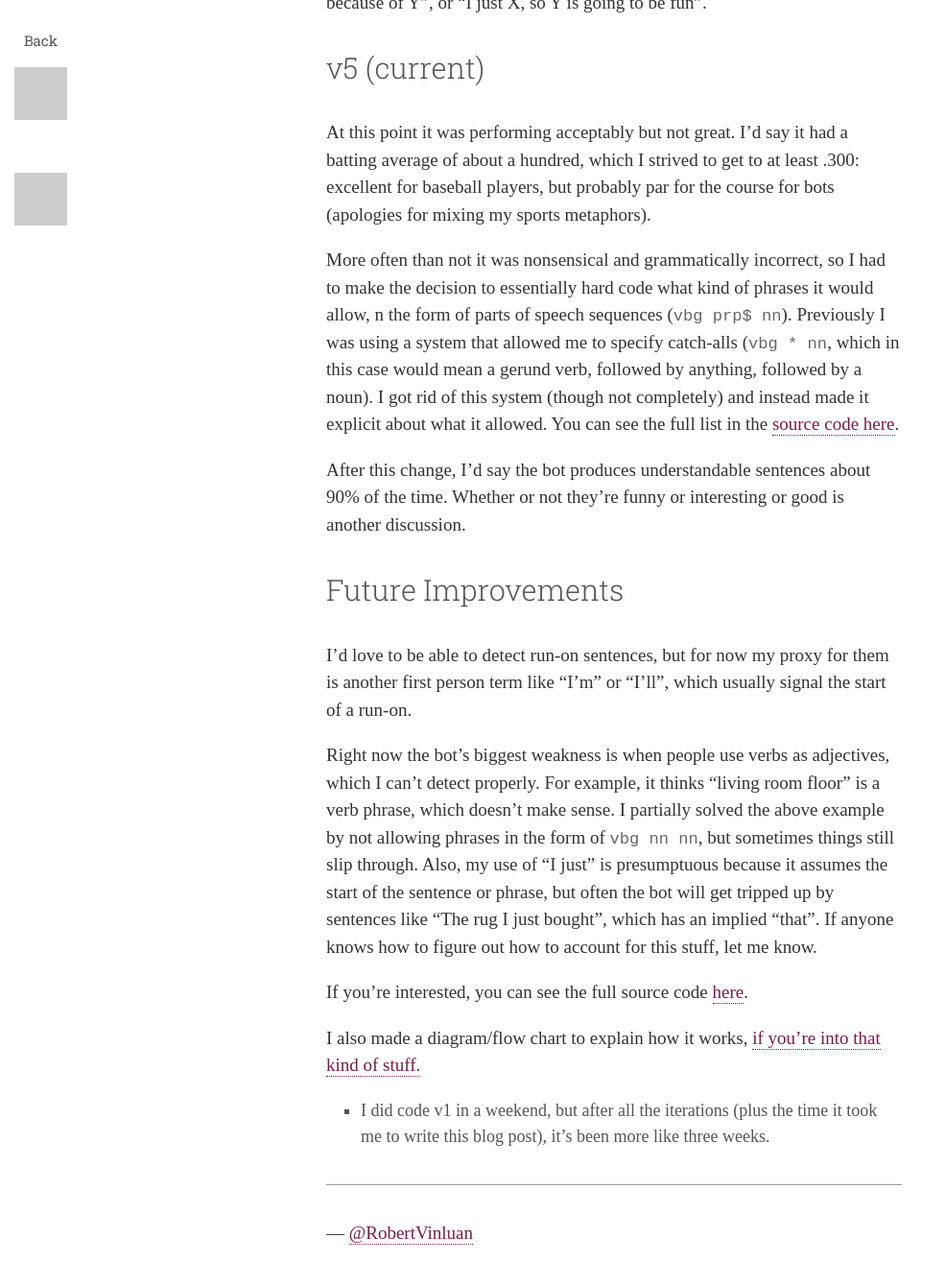
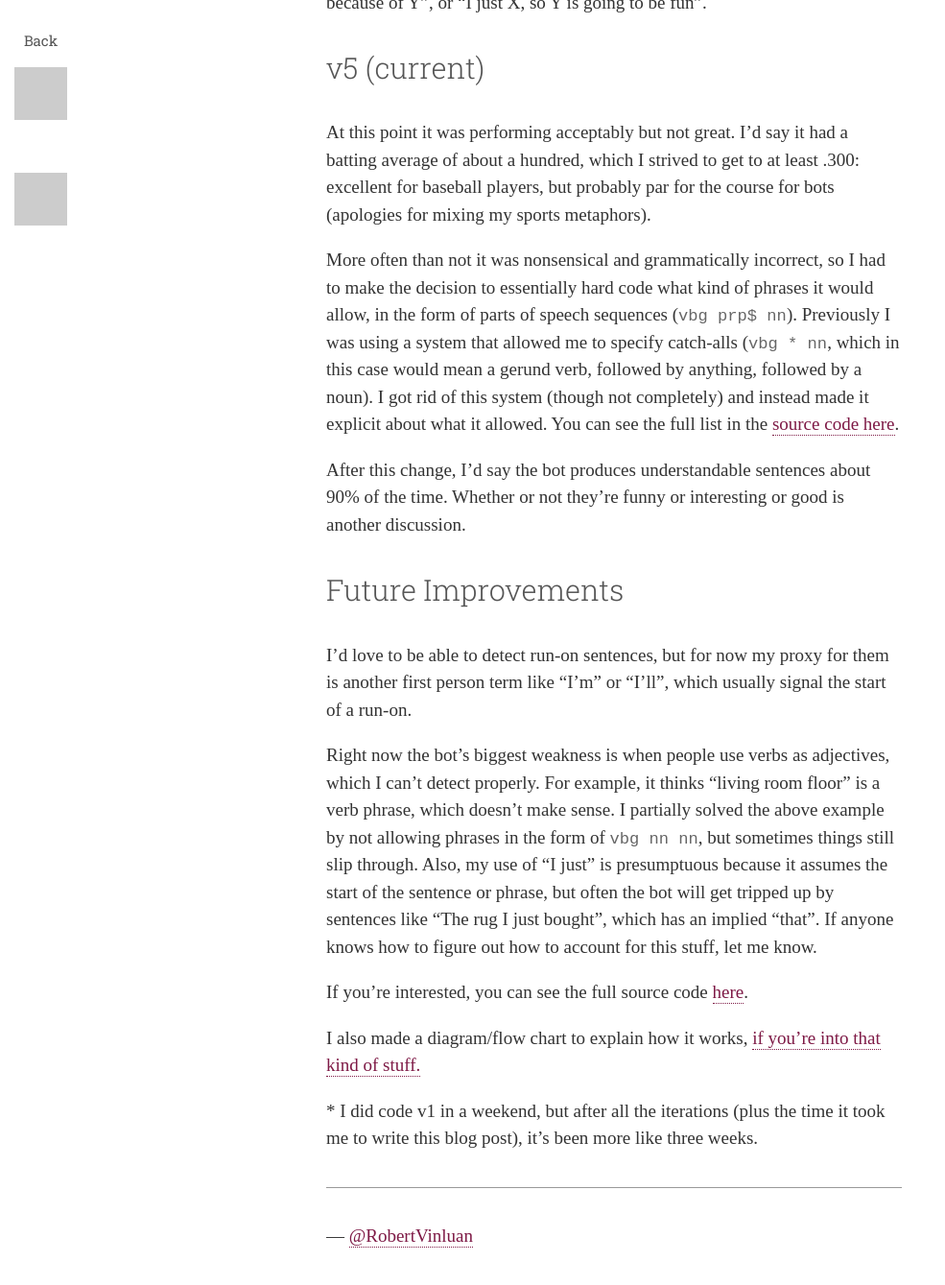
Before and after one commit to rvinluan/rvinluan.github.io, a Jekyll site: the page built from _posts/2015-06-01-just-did-a-thing.md, in a window 1280 px wide and 1400 px high, scrolled down 3812 px. Shown: the top 1339 px of the window at 96% size, without its empty margins (0-985 px from the left). Built offline with Jekyll 4.4.1, drawn with Linux system fonts in a browser that asks for light colours; nearby versions of some CDN libraries; some web fonts are replaced; comment, search, counter and statistics services are not loaded.

```diff
--- a/_posts/2015-06-01-just-did-a-thing.md
+++ b/_posts/2015-06-01-just-did-a-thing.md
@@ -69,7 +69,7 @@ Here I also introduced other phrases into the mix, so instead of just "I just X,
 
 At this point it was performing acceptably but not great. I'd say it had a batting average of about a hundred, which I strived to get to at least .300: excellent for baseball players, but probably par for the course for bots (apologies for mixing my sports metaphors).
 
-More often than not it was nonsensical and grammatically incorrect, so I had to make the decision to essentially hard code what kind of phrases it would allow, n the form of parts of speech sequences (`vbg prp$ nn`). Previously I was using a system that allowed me to specify catch-alls (`vbg * nn`, which in this case would mean a gerund verb, followed by anything, followed by a noun). I got rid of this system (though not completely) and instead made it explicit about what it allowed. You can see the full list in the [source code here](https://github.com/rvinluan/status_updates/blob/master/index.js#L371).
+More often than not it was nonsensical and grammatically incorrect, so I had to make the decision to essentially hard code what kind of phrases it would allow, in the form of parts of speech sequences (`vbg prp$ nn`). Previously I was using a system that allowed me to specify catch-alls (`vbg * nn`, which in this case would mean a gerund verb, followed by anything, followed by a noun). I got rid of this system (though not completely) and instead made it explicit about what it allowed. You can see the full list in the [source code here](https://github.com/rvinluan/status_updates/blob/master/index.js#L371).
 
 After this change, I'd say the bot produces understandable sentences about 90% of the time. Whether or not they're funny or interesting or good is another discussion.
 
@@ -85,4 +85,4 @@ I also made a diagram/flow chart to explain how it works, [if you're into that k
 
 
 
-* I did code v1 in a weekend, but after all the iterations (plus the time it took me to write this blog post), it's been more like three weeks.
+\* I did code v1 in a weekend, but after all the iterations (plus the time it took me to write this blog post), it's been more like three weeks.
```
